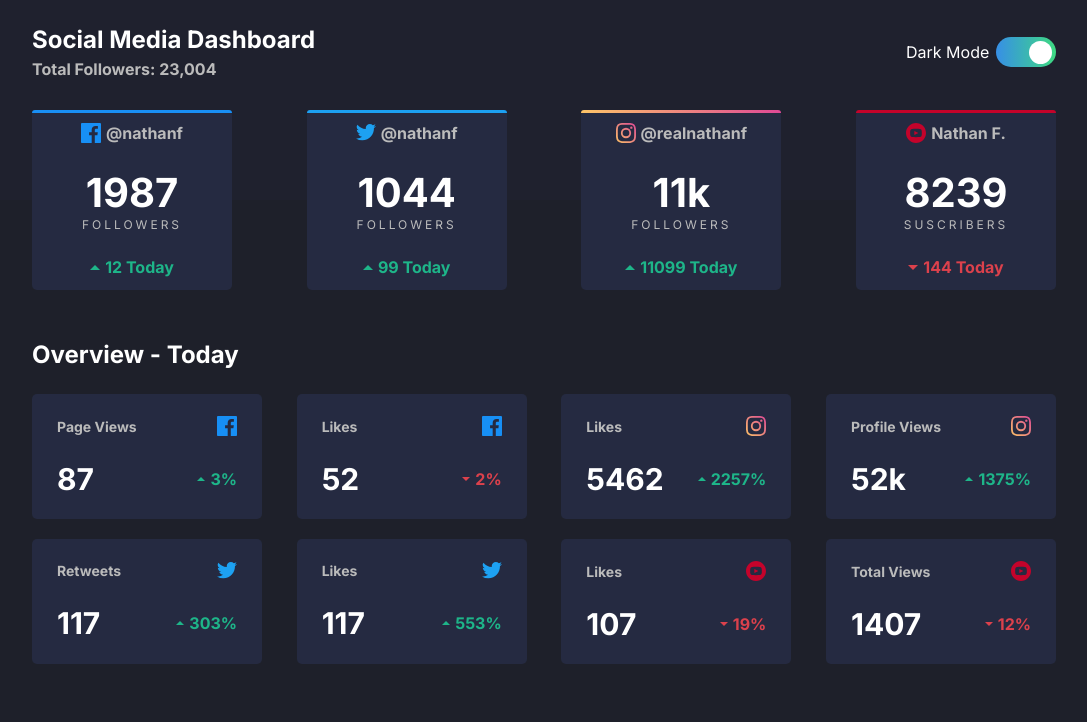
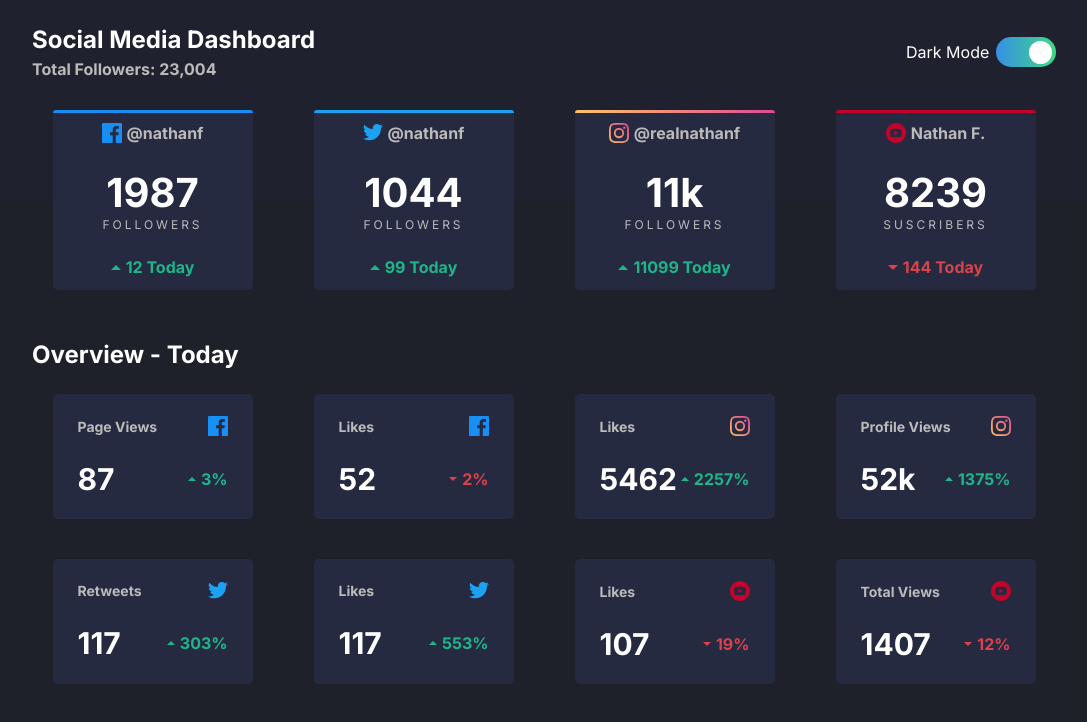
Before and after one commit to AngeloOZ/social-media-frotend-mentor, a plain HTML site: page index.html in a window 1280 px wide. Shown: the whole page, without its empty margins (96-1183 px from the left). Drawn offline with Linux system fonts and the light colour scheme.

Commit message:
update css

```diff
--- a/css/style.css
+++ b/css/style.css
@@ -82,10 +82,10 @@ body.active .btn-mode{
     top: -90px;
     margin: auto;
     width: 80%;
-    display: flex;
-    flex-wrap: wrap;
-    justify-content: space-between;
-
+    display: grid;
+    grid-template-columns: repeat(auto-fill,minmax(200px, 1fr));
+    grid-gap: 20px;
+    justify-items: center;
 }
 .card-main{
     position: relative;
@@ -186,15 +186,16 @@ h2{
 .ctn-overview{
     width: 80%;
     margin: auto;
-    display: flex;
-    justify-content: space-between;
-    flex-wrap: wrap;
+    display: grid;
+    grid-template-columns: repeat(4, minmax(200px, 1fr));
+    grid-gap: 20px;
+    justify-items: center;
     margin-top: 25px;
 }
 .card-overview{
     font-weight: 700;
     background-color: #252a41;
-    width: 230px;
+    width: 200px;
     height: 125px;
     margin-bottom: 20px;
     border-radius: 5px;
```
